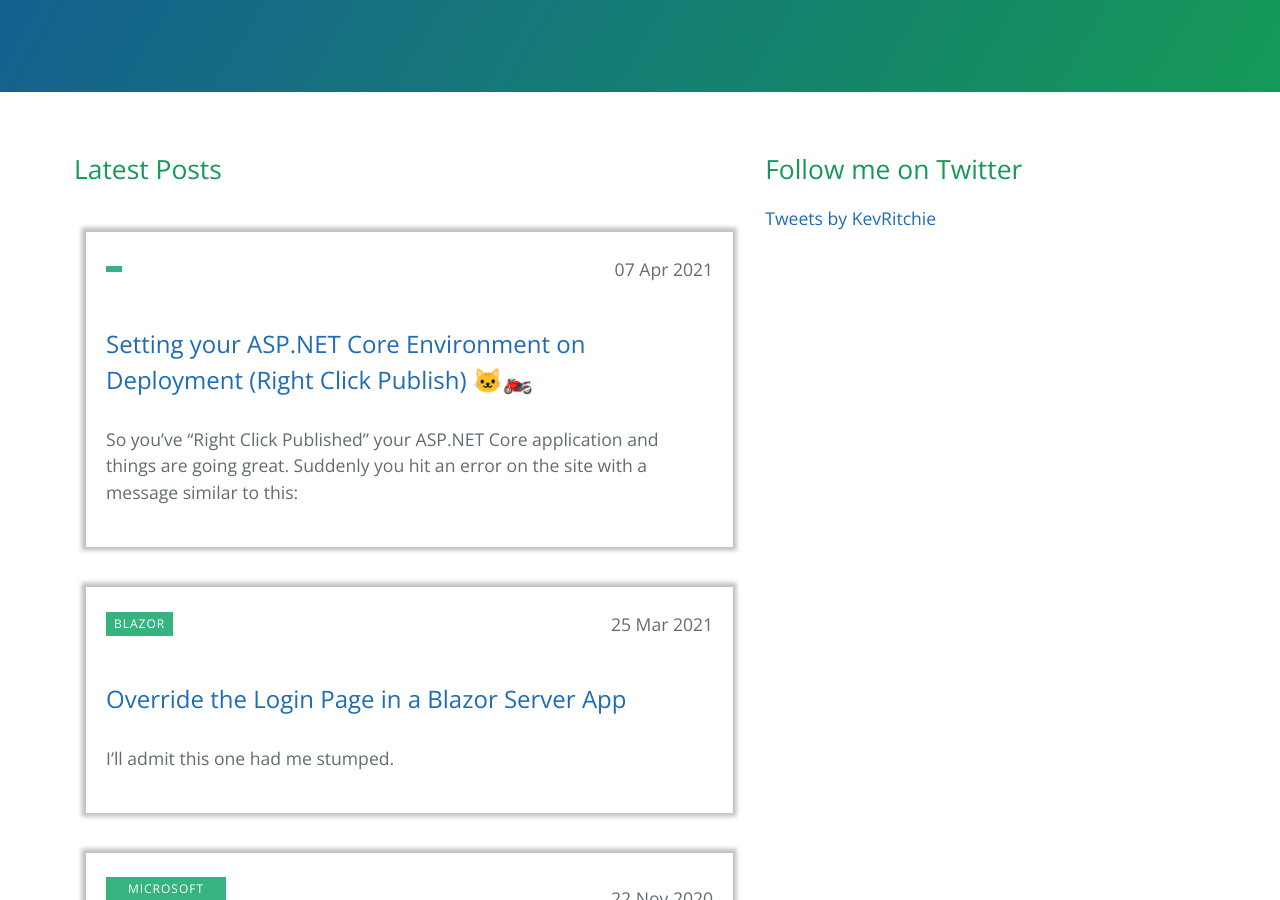
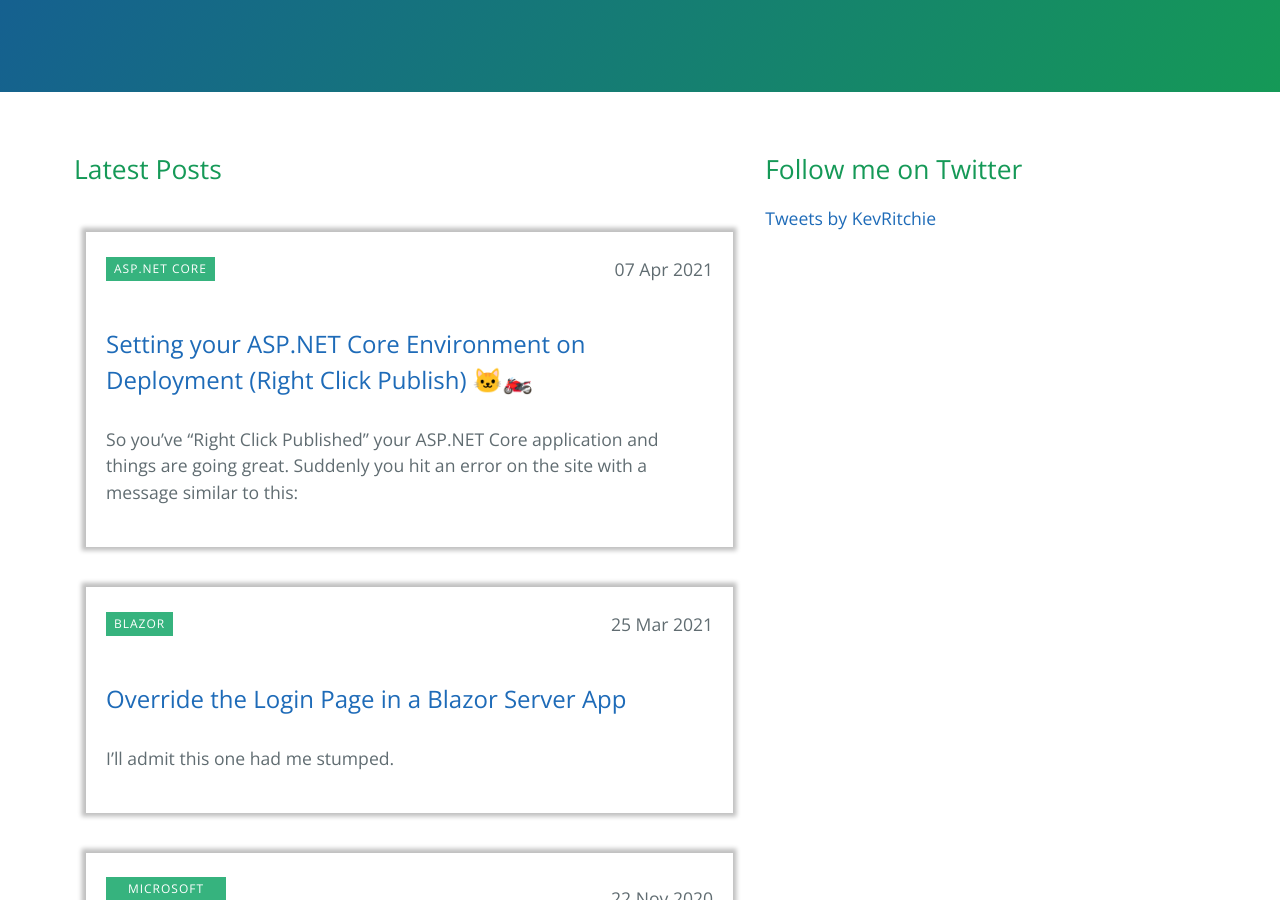
Before and after one commit to KevRitchie/KevRitchie.github.io, a Jekyll site: the page built from index.markdown, in a window 1280 px wide and 900 px high, scrolled down 437 px. Built offline with Jekyll 4.4.1, drawn with Linux system fonts in a browser that asks for light colours; comment, search, counter and statistics services are not loaded.

Commit message:
Update 2021-04-07-aspnetcore-environment-variable.markdown
Added tag back in as Permalink was the issue for not rendering urls correctly.

```diff
--- a/_posts/2021-04-07-aspnetcore-environment-variable.markdown
+++ b/_posts/2021-04-07-aspnetcore-environment-variable.markdown
@@ -3,6 +3,7 @@ layout: post
 title:  "Setting your ASP.NET Core Environment on Deployment (Right Click Publish) 🐱‍🏍"
 date:   2021-04-07 14:41:06 +0100
 categories: aspnet core environment
+tag: ASP.NET Core
 ---
 
 So you've "Right Click Published" your ASP.NET Core application and things are going great.  Suddenly you hit an error on the site with a message similar to this:
```
